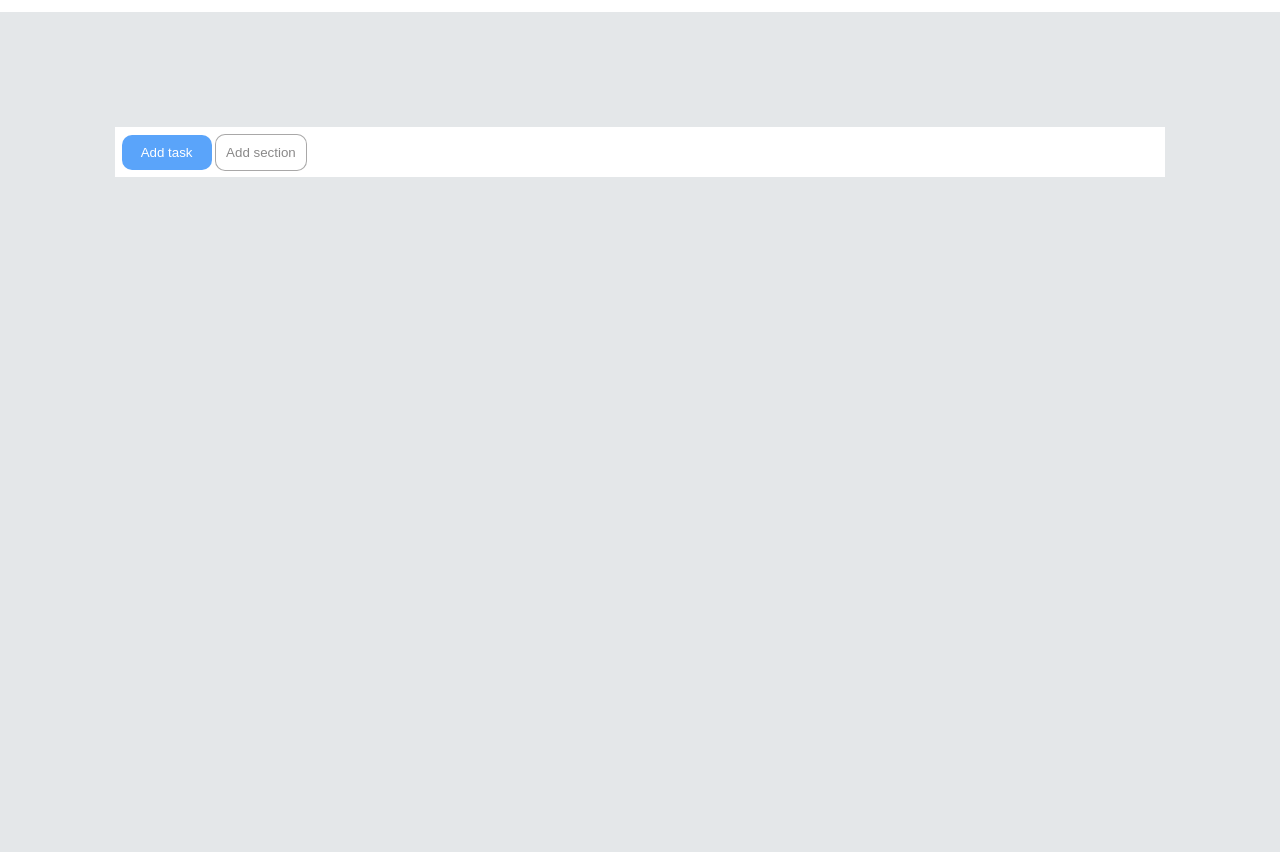
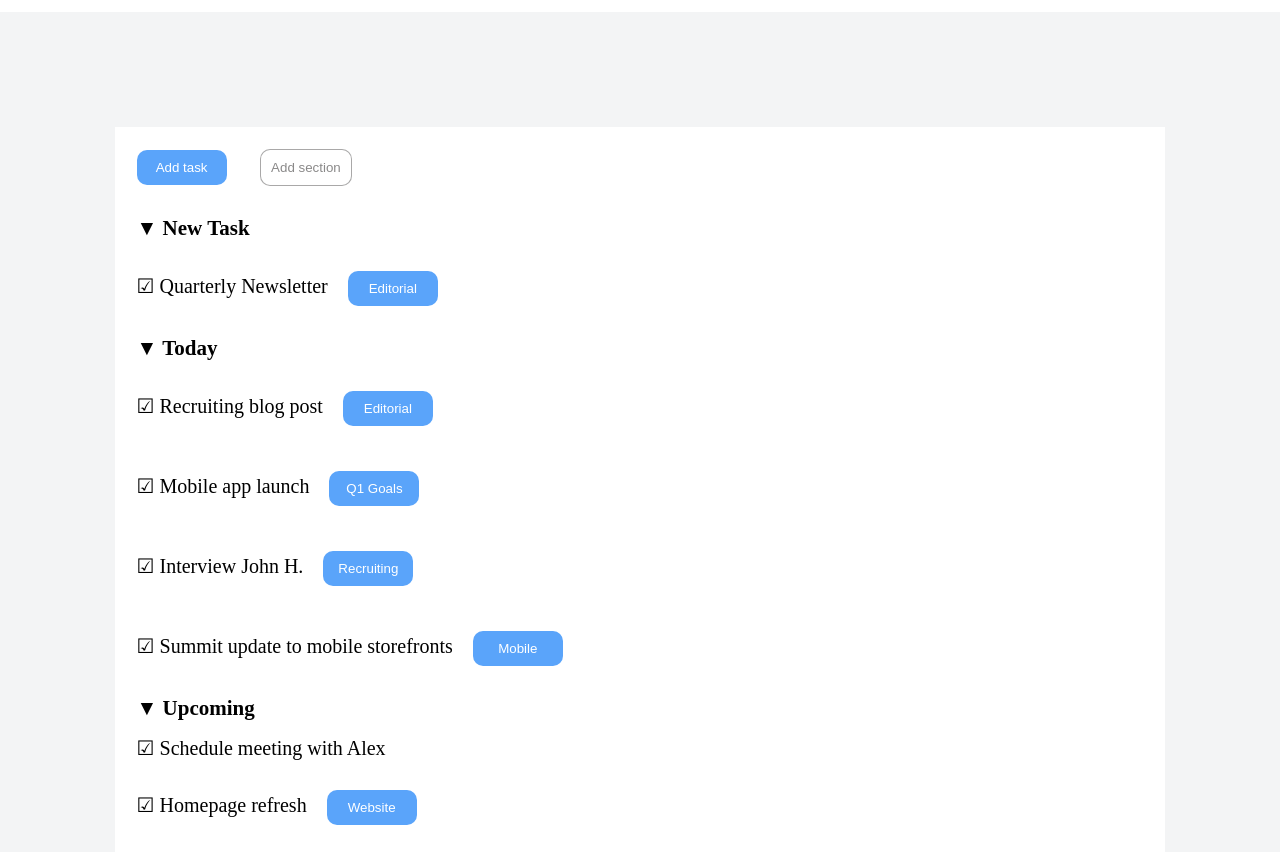
Before and after one commit to DanieleGattuso/html-css-toboolist, a plain HTML site: page index.html in a window 1280 px wide. Shown: the part 95-947 px from the top of the page. Before the commit the page ends 800 px from the top, so only its background shows below. Drawn offline with Linux system fonts and the light colour scheme.

Commit message:
General project before css

```diff
--- a/css/style.css
+++ b/css/style.css
@@ -7,7 +7,7 @@
 body{
 
 font-size: 14px;
-background-color: rgb(228, 231, 233);
+background-color: rgb(243, 244, 245);
 }
 
 header {
@@ -39,7 +39,7 @@ main {
 }
 
 .section-button{
-
+    margin: 15px;
 
     /* background-color: #3a7fff; */
     color: #fff;
@@ -64,3 +64,18 @@ main {
     border-color: rgba(153, 152, 152, 0.842);
     color: rgb(138, 137, 137);
 }
+
+.general-text {
+
+    margin: 15px
+    ;
+
+}
+
+.all-p {
+
+    margin: 15px;
+    font-size: 20px;
+
+
+}
--- a/index.html
+++ b/index.html
@@ -36,8 +36,44 @@
 
         <section>
 
-            <button class="section-button blue-button" >Add task</button>
-            <button class="section-button grey-button">Add section</button>
+<!-- Primi bottoni -->
+            <div>
+
+                <button class="section-button blue-button" >Add task</button>
+                <button class="section-button grey-button">Add section</button>
+
+            </div>
+
+            <div>
+
+                <h2 class="general-text">&#9660 New Task</h2>
+
+                <p class="all-p">☑ Quarterly Newsletter <button class="section-button blue-button">Editorial</button></p>
+
+            </div>
+
+            <div>
+
+                <h2 class="general-text">&#9660 Today</h2>
+
+                <p class="all-p">☑ Recruiting blog post <button class="section-button blue-button">Editorial</button></p>
+                <p class="all-p">☑ Mobile app launch <button class="section-button blue-button">Q1 Goals</button></p>
+                <p class="all-p">☑ Interview John H. <button class="section-button blue-button">Recruiting</button></p>
+                <p class="all-p">☑ Summit update to mobile storefronts <button class="section-button blue-button">Mobile</button></p>
+
+            </div>
+
+            <div>
+
+                <h2 class="general-text">&#9660 Upcoming</h2>
+
+                <p class="all-p">☑ Schedule meeting with Alex </p>
+                <p class="all-p">☑ Homepage refresh <button class="section-button blue-button">Website</button></p>
+                <p class="all-p">☑ Onboard new Sales team members <button class="section-button blue-button">Sales</button></p>
+                <p class="all-p">☑ Review editorial calendar <button class="section-button blue-button">Editorial</button></p>
+
+
+            </div>
 
 
 
```
